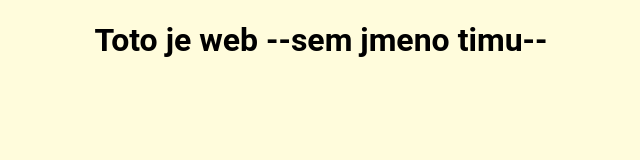
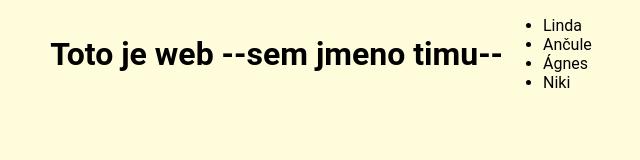
Before and after one commit to jakubmichalko/CLG23-T4, a plain HTML site: page index.html in a window 1280 px wide. Shown: the whole page, without its empty margins (319-959 px from the left). Drawn offline with Linux system fonts and the light colour scheme.

Commit message:
přidaná jména

```diff
--- a/index.html
+++ b/index.html
@@ -11,7 +11,12 @@
 </head>
 <body class="mainContainer">
     <h1>Toto je web --sem jmeno timu--</h1>
-    <!-- A: tady seznam lidi -->
+    <ul>
+         <li>Linda</li>
+         <li>Ančule</li>
+         <li>Ágnes</li>
+         <li>Niki</li>
+    </ul>
     <!-- B: tady seznam technologii -->
 </body>
 </html>
```
